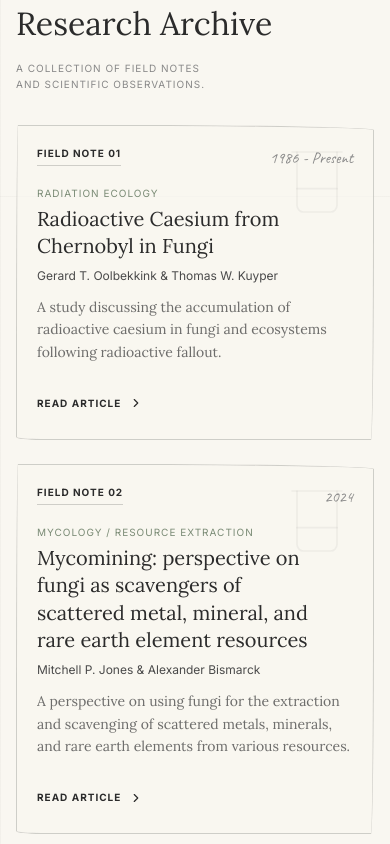
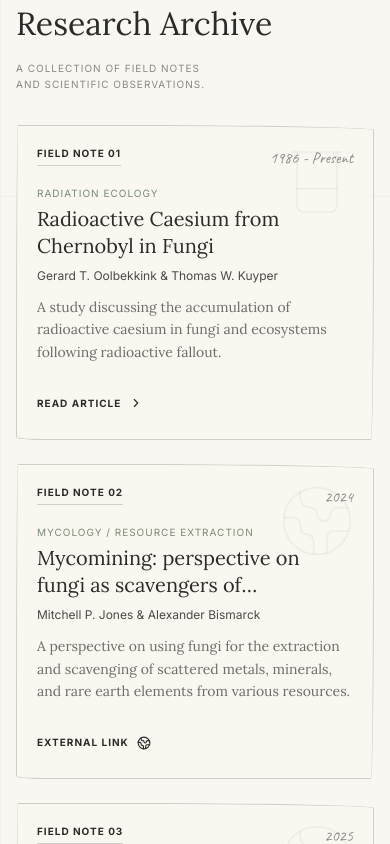
Before and after one commit to utshaNandi/superbug, a Next.js app: page / in a window 390 px wide. Shown: the part 3180-4024 px from the top of the page. Built offline with nearby package versions, Linux system fonts and the light colour scheme.

Commit message:
fix: restore exact original formatting of FIELD NOTE 01

```diff
--- a/src/app/page.tsx
+++ b/src/app/page.tsx
@@ -298,17 +298,52 @@ export default function Home() {
         </motion.div>
 
         <div className="grid grid-cols-1 gap-6 md:gap-8">
+          <Link href="/article/1" className="block group w-full outline-none">
+            <motion.div
+              whileHover={{ y: -4, scale: 1.005 }}
+              whileTap={{ scale: 0.98, y: 0 }}
+              transition={{ duration: 0.3, ease: smoothEase }}
+              className="border-hand p-5 md:p-8 bg-paper/60 hover:bg-white/90 hover:border-graphite/40 transition-colors duration-300 relative overflow-hidden h-full flex flex-col min-h-[220px]"
+            >
+              <motion.div
+                className="absolute top-4 right-4 md:top-0 md:right-0 md:p-8 text-muted-grey/10 transition-colors duration-300 pointer-events-none"
+                initial={{ rotate: 0 }}
+                whileHover={{ rotate: 5, scale: 1.1, color: "rgba(109, 139, 166, 0.15)" }}
+                transition={{ duration: 0.4, ease: smoothEase }}
+              >
+                <Beaker className="w-20 h-20 md:w-32 md:h-32" strokeWidth={0.5} />
+              </motion.div>
+
+              <div className="flex justify-between items-start mb-4 md:mb-6 relative z-10">
+                <span className="font-sans text-[10px] md:text-xs font-bold tracking-widest border-b border-graphite/20 pb-1">FIELD NOTE 01</span>
+                <span className="font-hand text-base md:text-lg text-muted-grey">1986 - Present</span>
+              </div>
+
+              <div className="relative z-10 flex flex-col flex-grow">
+                <p className="font-sans text-[10px] md:text-xs tracking-widest uppercase text-accent-green mb-1 md:mb-2">Radiation Ecology</p>
+                <h3 className="text-xl md:text-3xl font-serif mb-2 md:mb-4 group-hover:text-accent-blue transition-colors duration-300 pr-10 md:pr-0 leading-snug">
+                  Radioactive Caesium from Chernobyl in Fungi
+                </h3>
+                <p className="font-sans text-xs md:text-sm text-charcoal mb-3 md:mb-4">Gerard T. Oolbekkink & Thomas W. Kuyper</p>
+                <p className="font-serif text-sm md:text-base text-charcoal/80 mb-6 md:mb-8 line-clamp-3 md:line-clamp-2 leading-relaxed">
+                  A study discussing the accumulation of radioactive caesium in fungi and ecosystems following radioactive fallout.
+                </p>
+
+                <div className="mt-auto inline-flex items-center gap-2 font-sans text-[10px] md:text-xs font-bold tracking-widest uppercase group-hover:text-accent-blue py-2 transition-colors duration-300 w-fit">
+                  Read Article
+                  <motion.div
+                    initial={{ x: 0 }}
+                    whileHover={{ x: 4 }}
+                    transition={{ duration: 0.3, ease: smoothEase }}
+                  >
+                    <ChevronRight size={14} className="md:w-4 md:h-4" />
+                  </motion.div>
+                </div>
+              </div>
+            </motion.div>
+          </Link>
+
           {[
-            {
-              id: "01",
-              url: "/article/1",
-              date: "1986 - Present",
-              category: "Radiation Ecology",
-              title: "Radioactive Caesium from Chernobyl in Fungi",
-              authors: "Gerard T. Oolbekkink & Thomas W. Kuyper",
-              summary: "A study discussing the accumulation of radioactive caesium in fungi and ecosystems following radioactive fallout.",
-              external: false
-            },
             {
               id: "02",
               url: "https://share.google/yEr1VaLxIg1k0OExN",
@@ -316,8 +351,7 @@ export default function Home() {
               category: "Mycology / Resource Extraction",
               title: "Mycomining: perspective on fungi as scavengers of scattered metal, mineral, and rare earth element resources",
               authors: "Mitchell P. Jones & Alexander Bismarck",
-              summary: "A perspective on using fungi for the extraction and scavenging of scattered metals, minerals, and rare earth elements from various resources.",
-              external: true
+              summary: "A perspective on using fungi for the extraction and scavenging of scattered metals, minerals, and rare earth elements from various resources."
             },
             {
               id: "03",
@@ -326,8 +360,7 @@ export default function Home() {
               category: "Space Microbiology",
               title: "Impacts of microgravity on the survival and growth kinetics of Salmonella on seeds and in plant nutrient solution",
               authors: "Zhen Jia, Emma G. Holliday, Yaguang Luo & Boce Zhang",
-              summary: "Research on how microgravity conditions affect the survival, growth, and behavior of Salmonella when grown on seeds and in plant nutrient solutions.",
-              external: true
+              summary: "Research on how microgravity conditions affect the survival, growth, and behavior of Salmonella when grown on seeds and in plant nutrient solutions."
             },
             {
               id: "04",
@@ -336,8 +369,7 @@ export default function Home() {
               category: "Oncology / Biohybrid Therapeutics",
               title: "Biohybrid Salmonella typhimurium for synergistic chemoimmunotherapy via localized chemotherapy and in situ PD-L1 blockade",
               authors: "Longxue Guan et al.",
-              summary: "Exploring the use of biohybrid Salmonella typhimurium to deliver localized chemotherapy combined with PD-L1 blockade for cancer treatment.",
-              external: true
+              summary: "Exploring the use of biohybrid Salmonella typhimurium to deliver localized chemotherapy combined with PD-L1 blockade for cancer treatment."
             },
             {
               id: "05",
@@ -346,11 +378,10 @@ export default function Home() {
               category: "Radiochemistry / PET Imaging",
               title: "Design semi-automated radio-synthesis strategy and synthesis of benzimidazole-based radiotracer 2-(4-(2-(fluoro-18F) ethyl) piperidin-1-yl) benzo imidazo[1,2-a] pyrimidine for Tau as a PET imaging agent",
               authors: "Akhilesh Kumar Singh et al.",
-              summary: "A study detailing a semi-automated radio-synthesis strategy for a novel benzimidazole-based radiotracer targeting Tau for PET imaging applications.",
-              external: true
+              summary: "A study detailing a semi-automated radio-synthesis strategy for a novel benzimidazole-based radiotracer targeting Tau for PET imaging applications."
             }
           ].map((item, idx) => (
-            <Link key={idx} href={item.url} target={item.external ? "_blank" : undefined} rel={item.external ? "noopener noreferrer" : undefined} className="block group w-full outline-none">
+            <Link key={idx} href={item.url} target="_blank" rel="noopener noreferrer" className="block group w-full outline-none">
               <motion.div
                 whileHover={{ y: -4, scale: 1.005 }}
                 whileTap={{ scale: 0.98, y: 0 }}
@@ -363,7 +394,7 @@ export default function Home() {
                   whileHover={{ rotate: 5, scale: 1.1, color: "rgba(109, 139, 166, 0.15)" }}
                   transition={{ duration: 0.4, ease: smoothEase }}
                 >
-                  <Beaker className="w-20 h-20 md:w-32 md:h-32" strokeWidth={0.5} />
+                  <Globe2 className="w-20 h-20 md:w-32 md:h-32" strokeWidth={0.5} />
                 </motion.div>
 
                 <div className="flex justify-between items-start mb-4 md:mb-6 relative z-10">
@@ -373,7 +404,7 @@ export default function Home() {
 
                 <div className="relative z-10 flex flex-col flex-grow">
                   <p className="font-sans text-[10px] md:text-xs tracking-widest uppercase text-accent-green mb-1 md:mb-2">{item.category}</p>
-                  <h3 className="text-xl md:text-3xl font-serif mb-2 md:mb-4 group-hover:text-accent-blue transition-colors duration-300 pr-10 md:pr-0 leading-snug">
+                  <h3 className="text-xl md:text-3xl font-serif mb-2 md:mb-4 group-hover:text-accent-blue transition-colors duration-300 pr-10 md:pr-0 leading-snug line-clamp-2 md:line-clamp-none">
                     {item.title}
                   </h3>
                   <p className="font-sans text-xs md:text-sm text-charcoal mb-3 md:mb-4">{item.authors}</p>
@@ -382,13 +413,13 @@ export default function Home() {
                   </p>
 
                   <div className="mt-auto inline-flex items-center gap-2 font-sans text-[10px] md:text-xs font-bold tracking-widest uppercase group-hover:text-accent-blue py-2 transition-colors duration-300 w-fit">
-                    Read Article
+                    External Link
                     <motion.div
                       initial={{ x: 0 }}
                       whileHover={{ x: 4 }}
                       transition={{ duration: 0.3, ease: smoothEase }}
                     >
-                      <ChevronRight size={14} className="md:w-4 md:h-4" />
+                      <Globe2 size={14} className="md:w-4 md:h-4" />
                     </motion.div>
                   </div>
                 </div>
```
